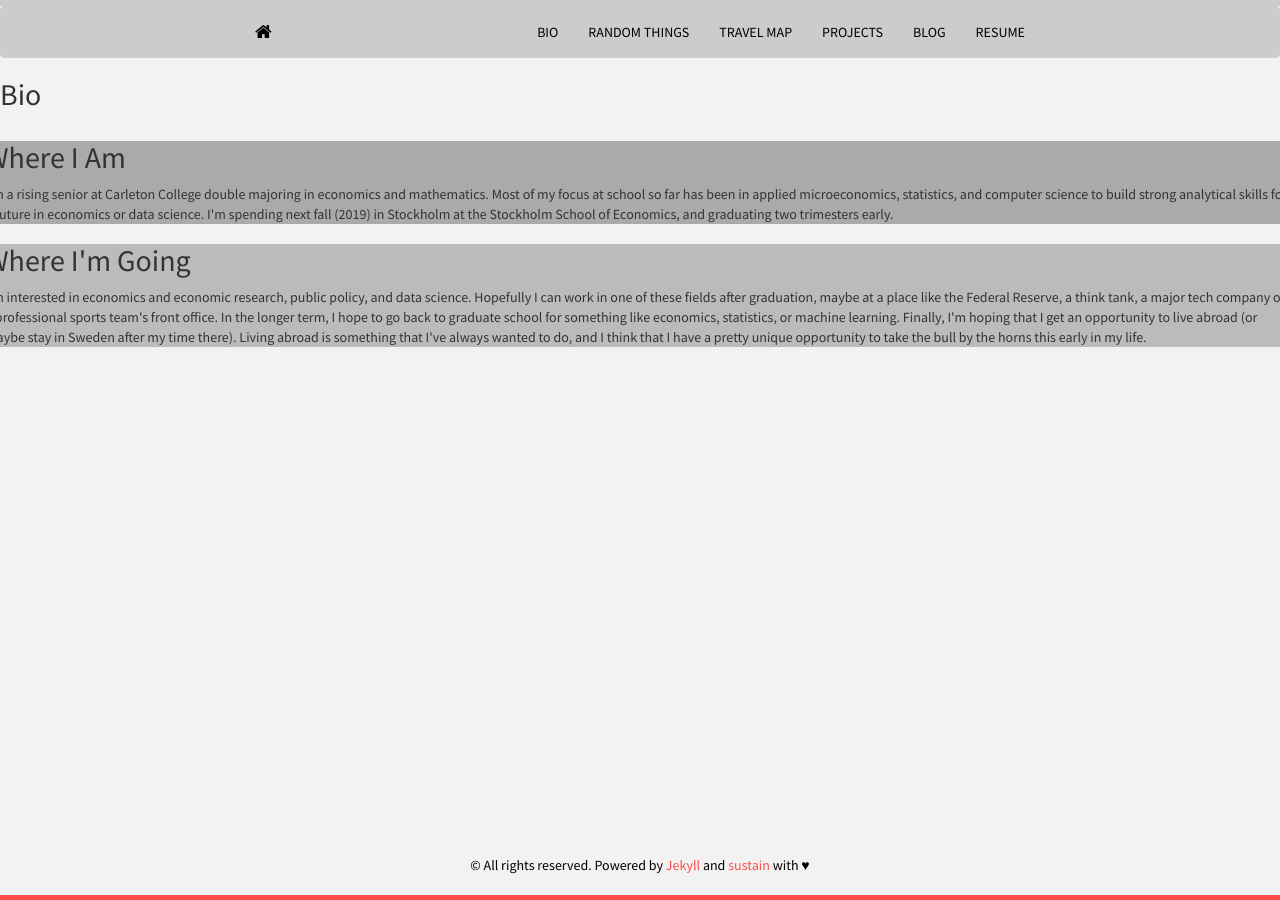
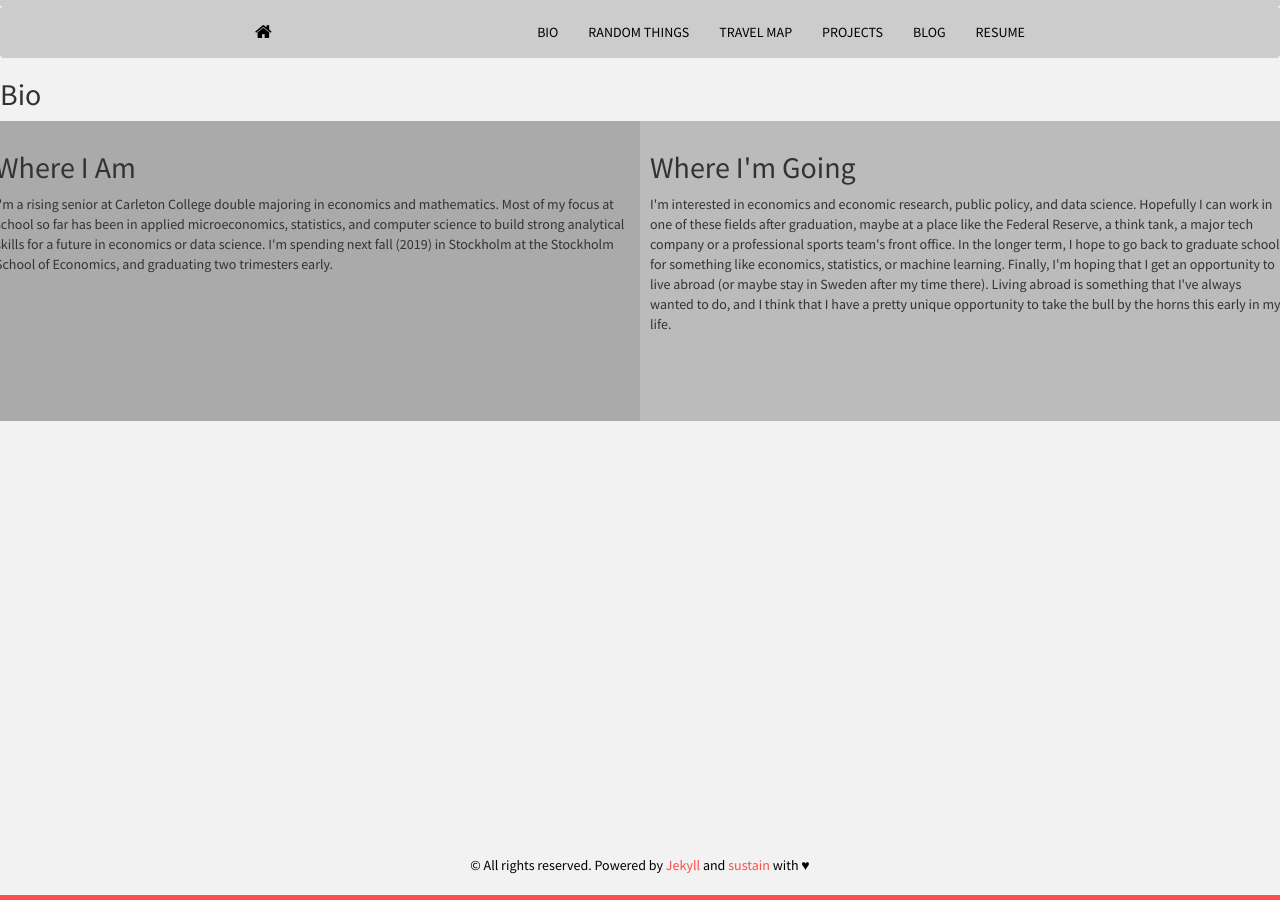
Before and after one commit to mrkaye97/mrkaye97.github.io, a Jekyll site: the page built from bio.html, in a window 1280 px wide. Built offline with Jekyll 4.4.1, drawn with Linux system fonts in a browser that asks for light colours; nearby versions of some CDN libraries.

Commit message:
Update bio.html

```diff
--- a/bio.html
+++ b/bio.html
@@ -2,6 +2,8 @@
 layout: home
 Title: Bio
 ---
+
+<html>
 <head>
 	<!-- Global site tag (gtag.js) - Google Analytics -->
 	<script async src="https://www.googletagmanager.com/gtag/js?id=UA-129880587-1"></script>
@@ -12,8 +14,36 @@
 
 	  gtag('config', 'UA-129880587-1');
 	</script>
+
+<meta name="viewport" content="width=device-width, initial-scale=1">
+<style>
+* {
+  box-sizing: border-box;
+}
+
+/* Create two equal columns that floats next to each other */
+.column {
+  float: left;
+  width: 50%;
+  padding: 10px;
+  height: 300px; /* Should be removed. Only for demonstration */
+}
+
+/* Clear floats after the columns */
+.row:after {
+  content: "";
+  display: table;
+  clear: both;
+}
+
+/* Responsive layout - makes the two columns stack on top of each other instead of next to each other */
+@media screen and (max-width: 600px) {
+  .column {
+    width: 100%;
+  }
+}
+</style>
 </head>
-
 <body>
 
 <h2>Bio</h2>
@@ -30,3 +60,4 @@
 </div>
 
 </body>
+</html>
```
